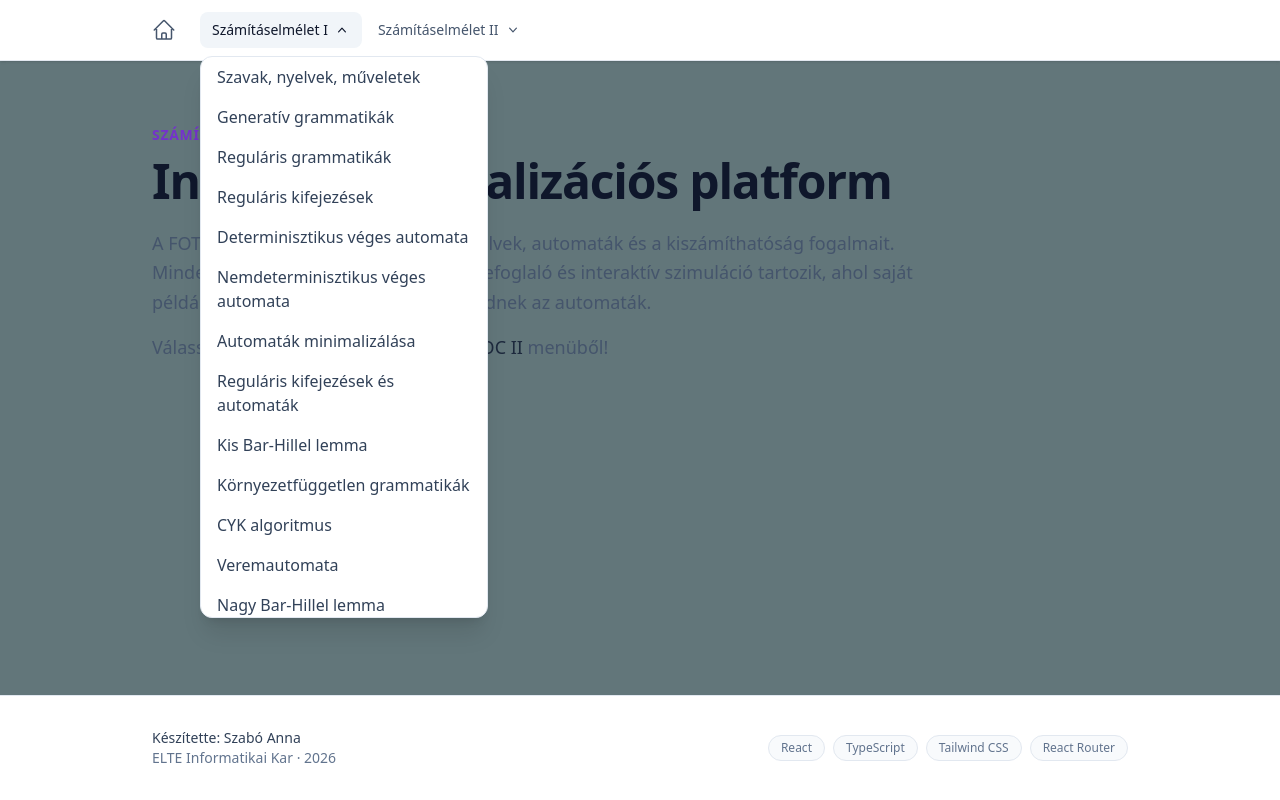
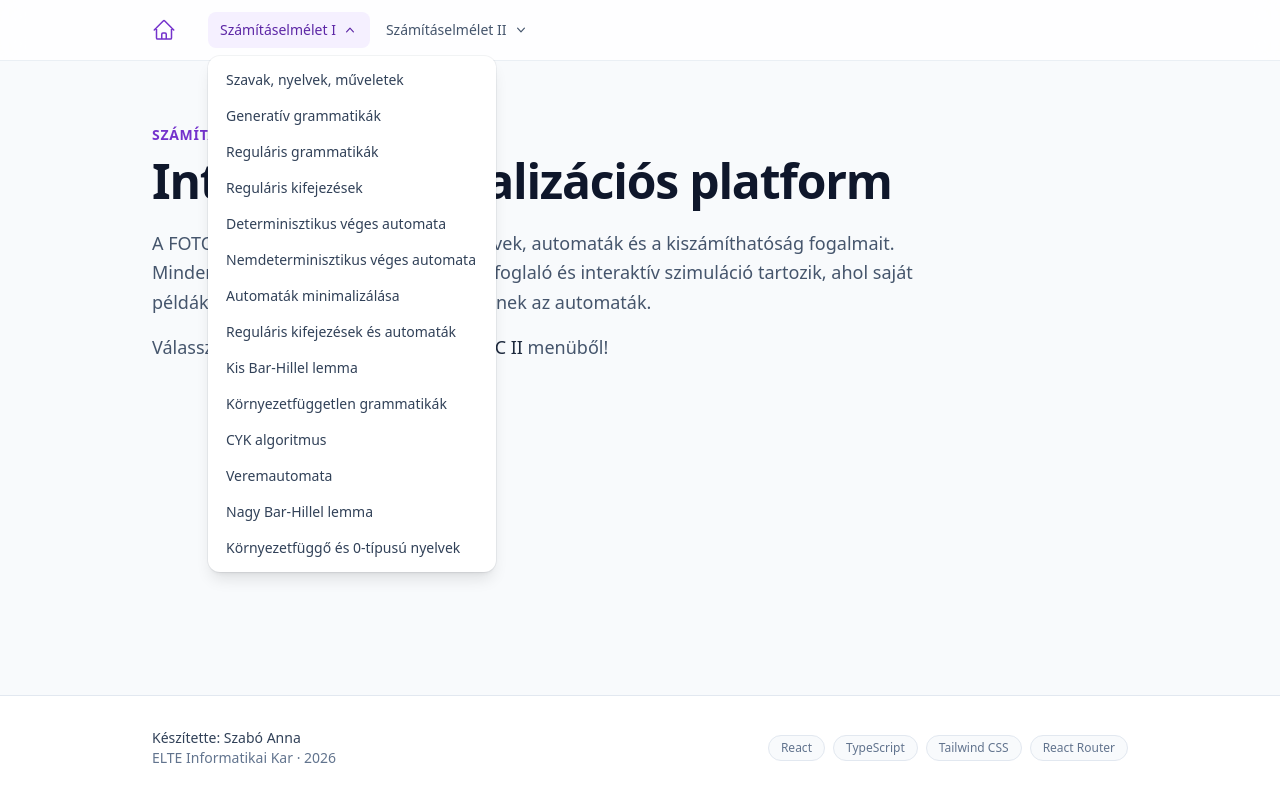
Before and after one commit to SZaboAnna21/thesis, a React (Vite) app in the folder apps/web/: page / in a window 1280 px wide. Both pictures are taken after a click on the button "Számításelmélet I". Built offline with nearby package versions, Linux system fonts and the light colour scheme.

Commit message:
redisgn colors

```diff
--- a/apps/web/src/components/SiteHeader.tsx
+++ b/apps/web/src/components/SiteHeader.tsx
@@ -35,8 +35,8 @@ function TopicDropdown({ label, items }: DropdownProps) {
         aria-expanded={open}
         className={`flex items-center gap-1.5 rounded-lg px-3 py-2 text-sm font-medium transition-colors ${
           open
-            ? "bg-slate-100 text-slate-900"
-            : "text-slate-600 hover:bg-slate-100"
+            ? "bg-brand-50 text-brand-700"
+            : "text-slate-600 hover:bg-slate-100 hover:text-slate-900"
         }`}
       >
         {label}
@@ -54,9 +54,9 @@ function TopicDropdown({ label, items }: DropdownProps) {
       </button>
 
       {open && (
-        <div className="absolute left-0 z-20 mt-2 w-72 rounded-xl border border-slate-200 bg-white shadow-xl">
+        <div className="absolute left-0 z-20 mt-2 w-72 rounded-xl bg-white p-1.5 shadow-lg ring-1 ring-slate-900/5">
           {items.length === 0 ? (
-            <p className="px-4 py-3 text-sm text-slate-500">
+            <p className="px-3 py-2 text-sm text-slate-500">
               TODO.
             </p>
           ) :(
@@ -65,7 +65,7 @@ function TopicDropdown({ label, items }: DropdownProps) {
                 <li key={topic.meta.id}>
                   <Link to={`/topics/${topic.meta.id}`}
                     onClick={() => setOpen(false)}
-                    className="block px-4 py-2 text-slate-700 hover:bg-slate-50 hover:text-blue-600">
+                    className="block rounded-lg px-3 py-2 text-sm text-slate-700 transition-colors hover:bg-brand-50 hover:text-brand-700">
                     {topic.meta.title.hu}
                   </Link>
                 </li>
@@ -80,13 +80,11 @@ function TopicDropdown({ label, items }: DropdownProps) {
 
 export function SiteHeader() {
   return (
-    <header className="sticky top-0 z-10 border-b border-slate-200 bg-white shadow-sm">
-      <div className="mx-auto flex max-w-5xl items-center gap-6 px-6 py-3">
-        <Link
-          to="/"
-          className="text-xl font-bold tracking-tight">
-          <svg className="h-6 w-6 text-slate-600" fill="none" stroke="currentColor" stroke-width="1.5" viewBox="0 0 24 24" xmlns="http://w3.org">
-          <path stroke-linecap="round" stroke-linejoin="round" d="m2.25 12 8.954-8.955c.44-.439 1.152-.439 1.591 0L21.75 12M4.5 9.75v10.125c0 .621.504 1.125 1.125 1.125H9.75v-4.875c0-.621.504-1.125 1.125-1.125h2.25c.621 0 1.125.504 1.125 1.125v4.875h4.125c.621 0 1.125-.504 1.125-1.125V9.75M8.25 21h8.25"></path>
+    <header className="sticky top-0 z-10 border-b border-slate-200/70 bg-white/80 backdrop-blur-md">
+      <div className="mx-auto flex max-w-5xl items-center gap-8 px-6 py-3">
+        <Link to="/" className="flex items-center gap-2">
+          <svg className="size-6 text-brand-600" fill="none" stroke="currentColor" strokeWidth={1.5} viewBox="0 0 24 24">
+            <path strokeLinecap="round" strokeLinejoin="round" d="m2.25 12 8.954-8.955c.44-.439 1.152-.439 1.591 0L21.75 12M4.5 9.75v10.125c0 .621.504 1.125 1.125 1.125H9.75v-4.875c0-.621.504-1.125 1.125-1.125h2.25c.621 0 1.125.504 1.125 1.125v4.875h4.125c.621 0 1.125-.504 1.125-1.125V9.75M8.25 21h8.25" />
           </svg>
         </Link>
         <nav className="flex items-center gap-1">
--- a/apps/web/src/index.css
+++ b/apps/web/src/index.css
@@ -3,9 +3,11 @@
 @theme {
   --color-brand-50: #f5f0ff;
   --color-brand-100: #ebe0ff;
+  --color-brand-200: #d9c4ff;
   --color-brand-500: #8b45e6;
   --color-brand-600: #7432cc;
   --color-brand-700: #5d27a6;
+  --color-brand-900: #2e1257;
   --font-sans: system-ui, "Segoe UI", Roboto, sans-serif;
 }
 
@@ -14,9 +16,9 @@
     color-scheme: light;
   }
 
-body {
-background-color: #62767a;
-}
+  body {
+    @apply bg-slate-50 text-slate-800 antialiased;
+  }
 
   #root {
     @apply flex min-h-svh flex-col;
```
